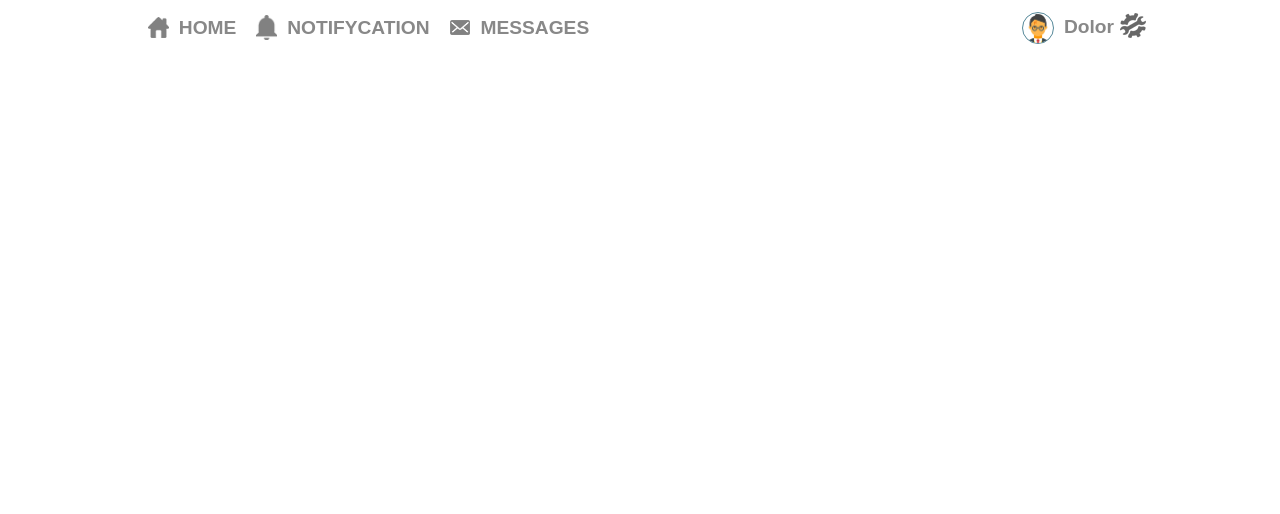
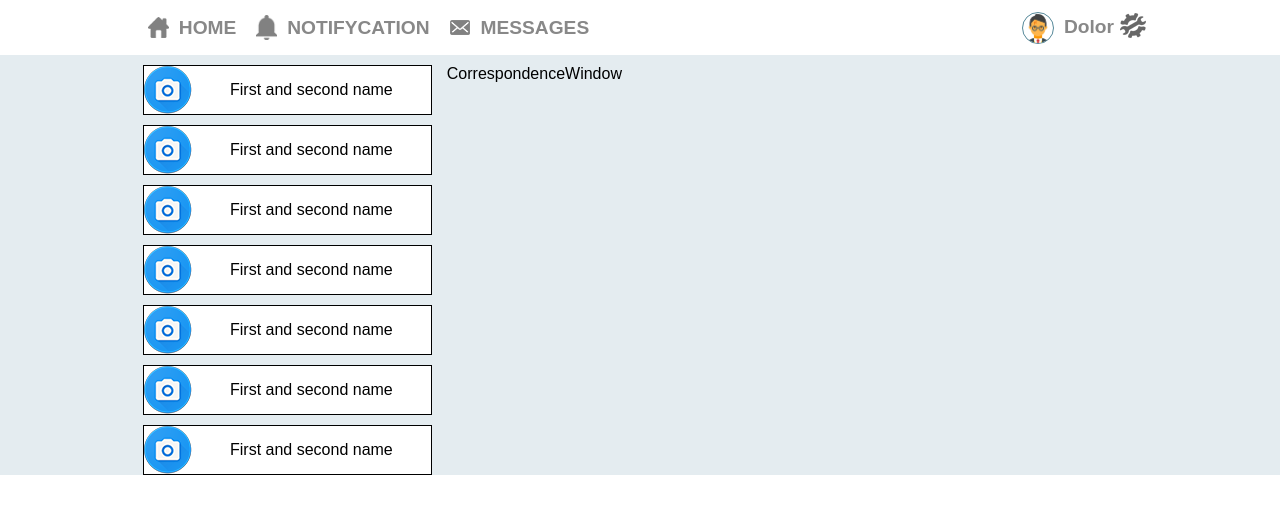
Before and after one commit to unreal998/NiftyNetwork, a React app: page / in a window 1280 px wide. Shown: the top 514 px of the page. Built offline with nearby package versions, Linux system fonts and the light colour scheme.

Commit message:
Basic marckap of users aside bare

```diff
--- a/src/components/App.js
+++ b/src/components/App.js
@@ -4,11 +4,14 @@ import 'normalize.css';
 import Header from './Header/Header';
 import Sider from './Sider/Sider';
 
+import MessagesWindow from './MessagesWindow/MessagesWindow';
+
 const App = () => (
     <Fragment>
         <Sider/>
         <div className="page">
             <Header/>
+            <MessagesWindow/>
         </div>
         <Sider/>
     </Fragment>
--- /dev/null
+++ b/src/components/CorrespondenceWindow/CorrespondenceWindow.js
@@ -0,0 +1,9 @@
+import React from 'react';
+
+import './CorrespondenceWindow.scss';
+
+const CorrespondenceWindow = () => (
+    <div className="correspondenceWindow">CorrespondenceWindow</div>
+);
+
+export default CorrespondenceWindow;
--- /dev/null
+++ b/src/components/CorrespondenceWindow/CorrespondenceWindow.scss
@@ -0,0 +1,3 @@
+.correspondenceWindow {
+  flex: 5 1 auto;
+}
--- /dev/null
+++ b/src/components/MessagesWindow/MessagesWindow.js
@@ -0,0 +1,14 @@
+import React from 'react';
+
+import UsersAside from '../UsersAside/UsersAside';
+import CorrespondenceWindow from '../CorrespondenceWindow/CorrespondenceWindow';
+import './MessagesWindow.scss';
+
+const MessagesWindow = () => (
+    <div className="messagesWindow">
+        <UsersAside/>
+        <CorrespondenceWindow/>
+    </div>
+);
+
+export default MessagesWindow;
--- /dev/null
+++ b/src/components/MessagesWindow/MessagesWindow.scss
@@ -0,0 +1,7 @@
+.messagesWindow {
+  display: flex;
+  flex-flow: row wrap;
+  justify-content: space-around;
+
+  margin-top: 10px;
+}
--- /dev/null
+++ b/src/components/UserContactAside/UserContactAside.js
@@ -0,0 +1,13 @@
+import React from 'react';
+
+import './UserContactAside.scss';
+import photoIcon from '../../icons/photoIcon.png';
+
+const UserContactAside = () => (
+    <div className="userContactAside">
+        <img src={photoIcon} alt="photoIcon"/>
+        <span>First and second name</span>
+    </div>
+);
+
+export default UserContactAside;
--- /dev/null
+++ b/src/components/UserContactAside/UserContactAside.scss
@@ -0,0 +1,21 @@
+.userContactAside {
+  background-color: white;
+  width: 90%;
+  border: 1px solid black;
+
+  display: flex;
+  flex-flow: row nowrap;
+  align-items: center;
+  justify-content: space-between;
+}
+
+.userContactAside {
+  img {
+    flex: 0 1 auto;
+  }
+
+  span {
+    flex: 1 1 auto;
+    text-align: center;
+  }
+}
--- /dev/null
+++ b/src/components/UsersAside/UsersAside.js
@@ -0,0 +1,18 @@
+import React from 'react';
+
+import './UsersAside.scss';
+import UserContactAside from '../UserContactAside/UserContactAside';
+
+const UsersAside = () => (
+    <div className="userAside">
+        <UserContactAside/>
+        <UserContactAside/>
+        <UserContactAside/>
+        <UserContactAside/>
+        <UserContactAside/>
+        <UserContactAside/>
+        <UserContactAside/>
+    </div>
+);
+
+export default UsersAside;
--- /dev/null
+++ b/src/components/UsersAside/UsersAside.scss
@@ -0,0 +1,17 @@
+.userAside {
+  flex: 1 1 auto;
+
+  display: flex;
+  flex-flow: column wrap;
+  align-items: center;
+}
+
+.userAside {
+  div.userContactAside {
+    margin-top: 10px;
+  }
+}
+
+.userAside > .userContactAside:first-child {
+  margin-top: 0;
+}
```
